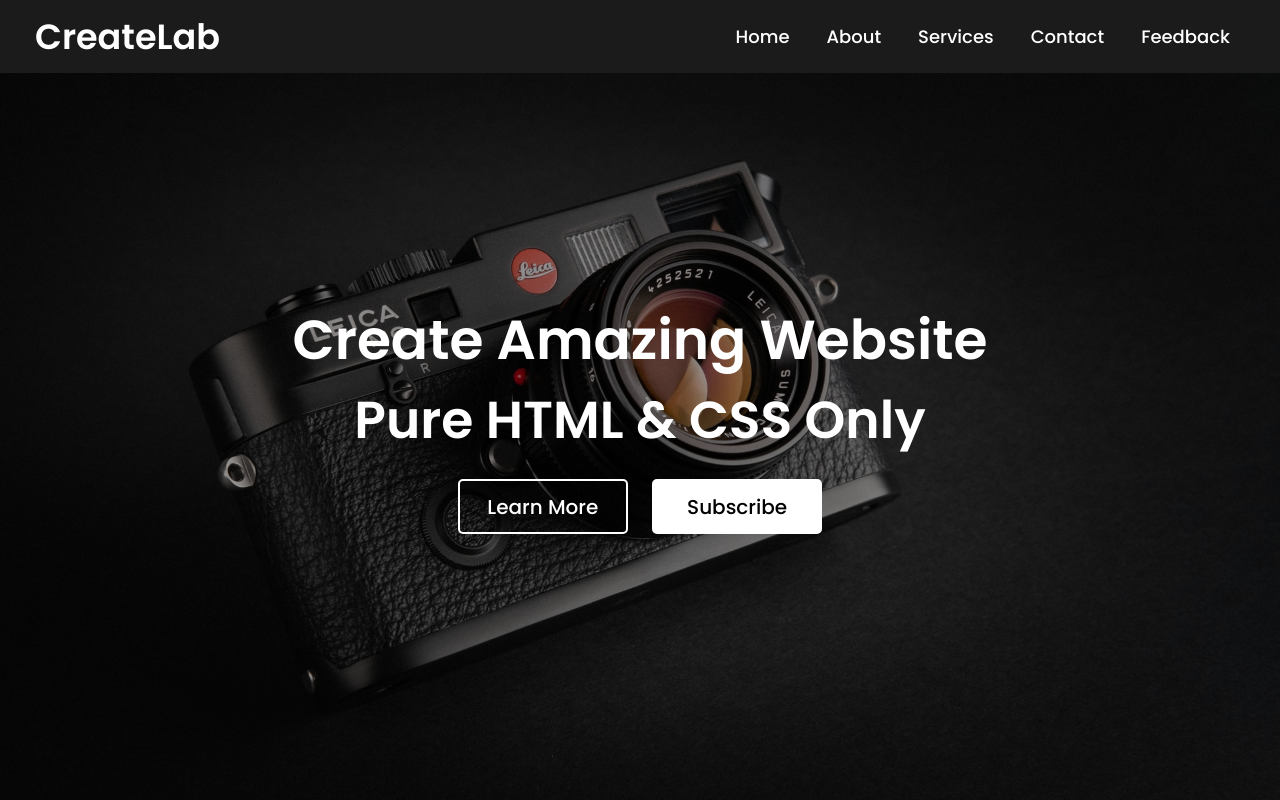
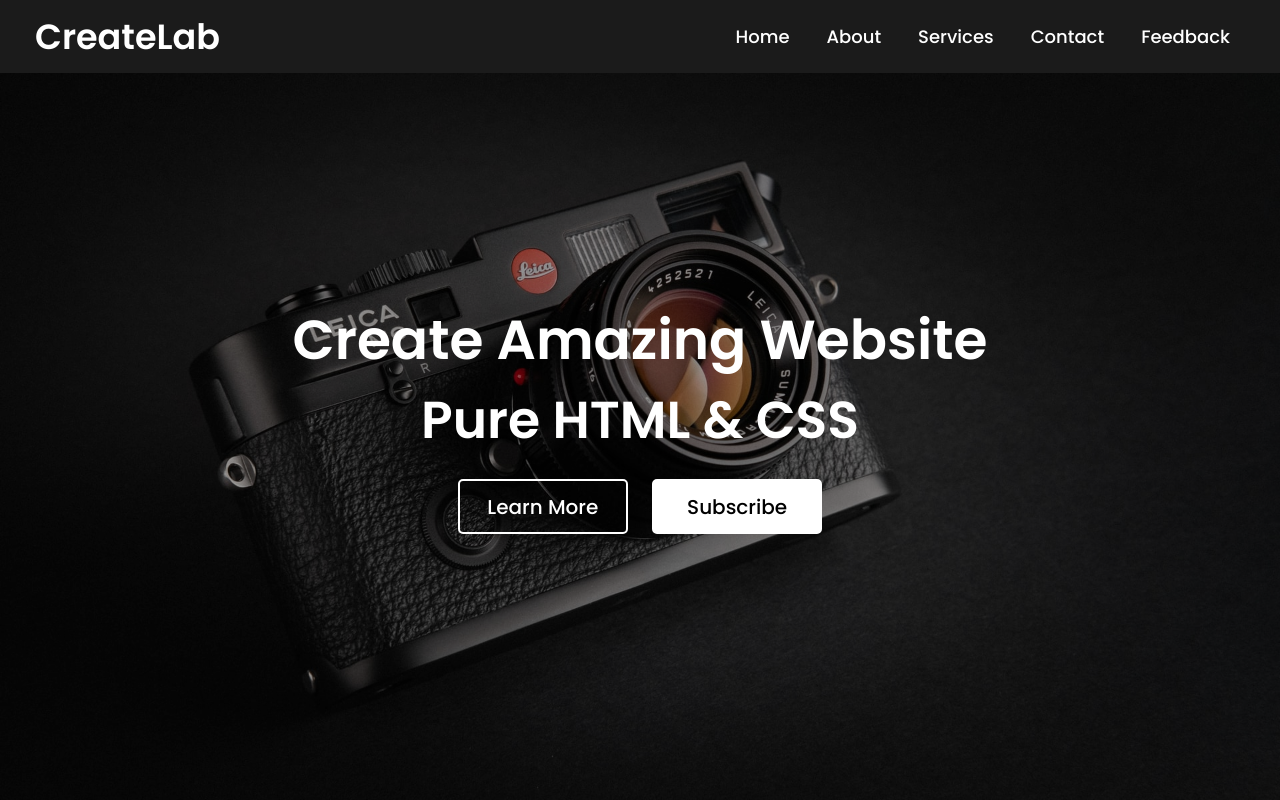
Before and after one commit to abdulaziz-ca/Website-Landing-Page, a plain HTML site: page index.html in a window 1280 px wide. Drawn offline with Linux system fonts and the light colour scheme.

Commit message:
Update index.html

```diff
--- a/index.html
+++ b/index.html
@@ -3,7 +3,7 @@
   <head>
     <meta charset="UTF-8">
     <meta name="viewport" content="width=device-width, initial-scale=1.0">
-    <title> Website Layout | CodingLab</title>
+    <title> Website Layout | CreateLab</title>
     <link rel="stylesheet" href="style.css">
     <script src="https://kit.fontawesome.com/a076d05399.js"></script>
    </head>
@@ -25,7 +25,7 @@
   <div class="img"></div>
   <div class="center">
     <div class="title">Create Amazing Website</div>
-    <div class="sub_title">Pure HTML & CSS Only</div>
+    <div class="sub_title">Pure HTML & CSS </div>
     <div class="btns">
       <button>Learn More</button>
       <button>Subscribe</button>
```
